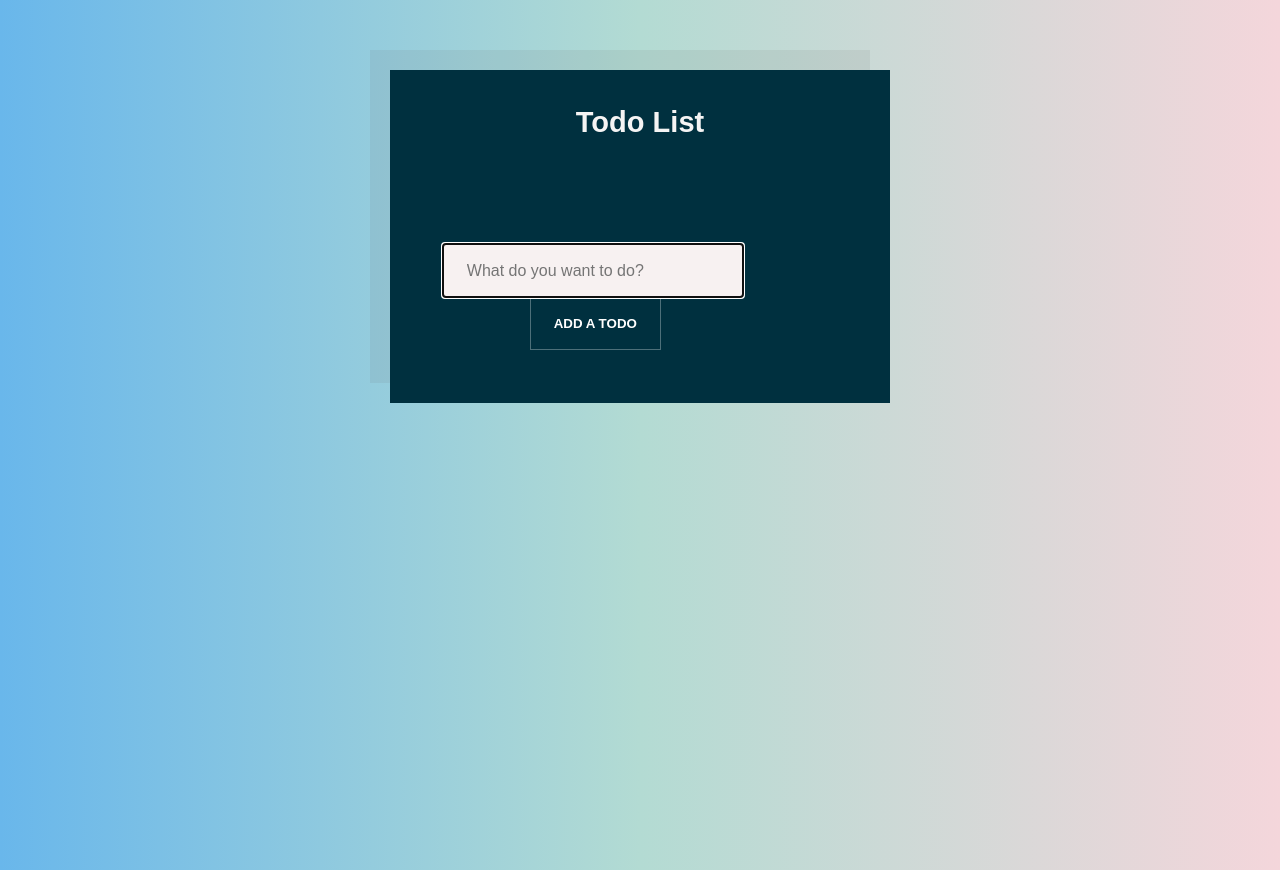
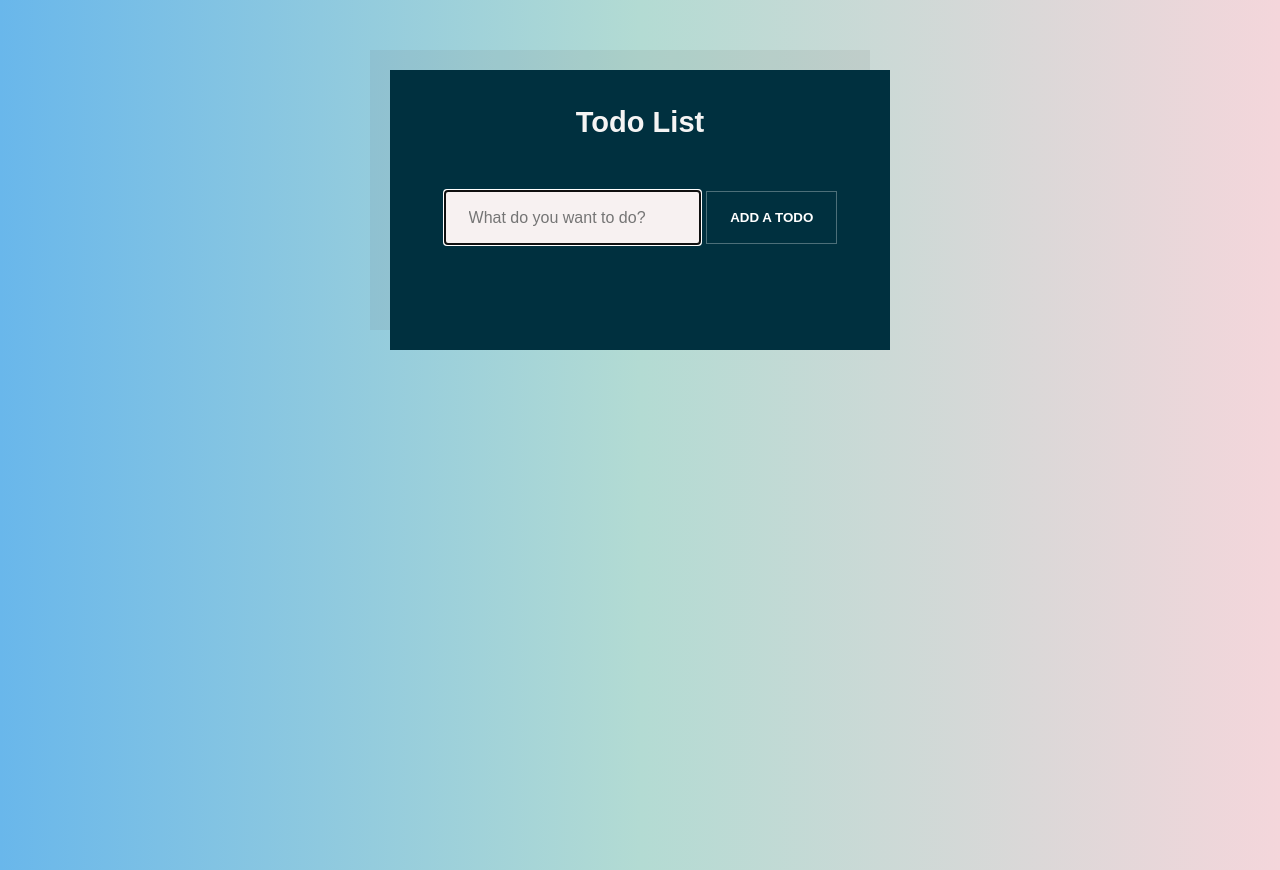
Before and after one commit to zuzuc/WBS-todolist, a React (Create React App) app in the folder todo-list/: page / in a window 1280 px wide. Built offline with nearby package versions, Linux system fonts and the light colour scheme.

Commit message:
updated NewTaskInput with add button on the right and enough space everywhere

```diff
--- a/todo-list/src/NewTaskInput/NewTaskInput.css
+++ b/todo-list/src/NewTaskInput/NewTaskInput.css
@@ -1,21 +1,11 @@
 .NewTaskInput {
   width: 300px;
-}
-
-.NewTaskInput {
   margin-top: 3rem;
-  display: flex;
-  justify-content: space-between;
-  align-items: start-flex;
+  margin-bottom: 3rem;
+  display: inline;
+  justify-content: flex-start;
+  align-items: flex-start;
   position: relative;
-}
-
-/*flex-wrap: wrap;*/
-
-.NewTaskInput label {
-  min-width: 100%;
-  margin-bottom: 0.5rem;
-  font-size: 1.3rem;
 }
 
 .NewTaskInput input {
@@ -24,6 +14,8 @@
   background: #f7f1f1;
   padding: 0 1.5em;
   font-size: initial;
+  margin-top: 3rem;
+  margin-bottom: 3rem;
 }
 
 .NewTaskInput button {
@@ -34,9 +26,12 @@
   text-transform: uppercase;
   font-weight: bold;
   border: 1px solid rgba(255, 255, 255, 0.3);
+  margin-top: 3rem;
+  margin-bottom: 3rem;
   margin-left: 5px;
   cursor: pointer;
   transform: background 0.2s ease-out;
+  float: right;
 }
 
 .NewTaskInput button:hover {
--- a/todo-list/src/NewTaskInput/NewTaskInput.js
+++ b/todo-list/src/NewTaskInput/NewTaskInput.js
@@ -26,12 +26,10 @@ function NewTaskInput(props) {
   }
 
   return (
-    <div className="NewTaskInput">
-    <form className= 'task-form' onSubmit={setSubmit} >
-    <>
+      <form className= "NewTaskInput" onSubmit={setSubmit} >
         <input
           placeholder="What do you want to do?"
-        className="NewTaskInput"
+          classname="inputfield"
           value={input}
           type="text"
           name={'text'}
@@ -41,9 +39,7 @@ function NewTaskInput(props) {
         <button className="push">
           Add a Todo
         </button>
-    </>
       </form>
-    </div>
   );
 }
 
```
Also changed, not shown: 1 other file (tests, documents, lock files or other folders). Lines whose indentation alone changed are shown as unchanged.
